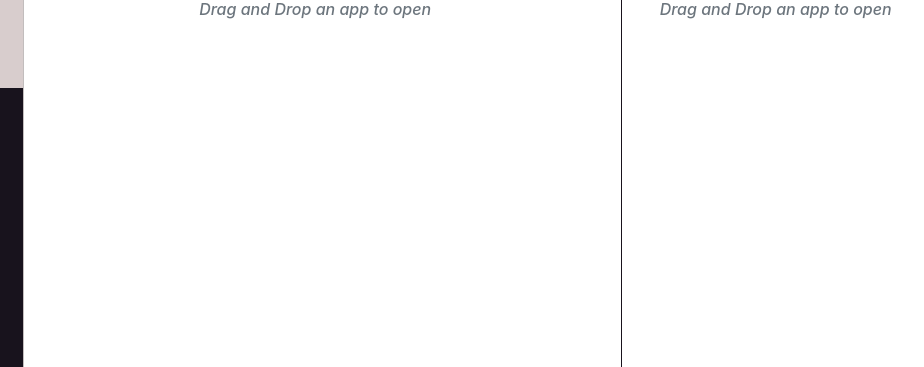
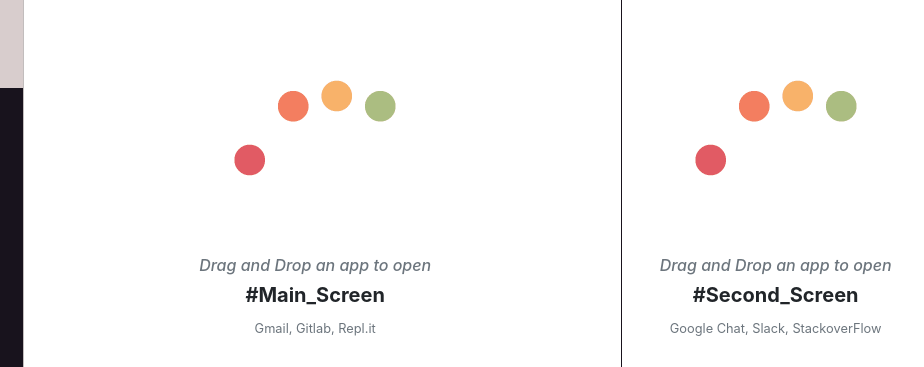
Before and after one commit to akhilrao2797/AllinOne, an Electron app: page dashboard1.html in a window 1000 px wide. Shown: the top 367 px of the page, 76-1000 px from the left. Drawn offline with Linux system fonts and the light colour scheme; no server answers.

Commit message:
Added loading animation

```diff
--- a/assests/css/dashboard1.css
+++ b/assests/css/dashboard1.css
@@ -33,6 +33,7 @@
     height: 100vh;
     width: 92vw
 }
-#webview-1{
-    border-right:0.1em solid #19131D
+
+#webview-1 {
+    border-right: 0.1em solid #19131D
 }
--- a/assests/js/dashboard1.js
+++ b/assests/js/dashboard1.js
@@ -24,6 +24,14 @@ function webviewCreator(url, id, preload) {
     ele.style = "top:0; display:inline-flex !important; width: 100%; height: 99.5%;";
     ele.setAttribute('preload', preload);
     ele.setAttribute('allowpopups', '')
+    ele.addEventListener('did-finish-load', () => {
+        loading.style.display='none'
+        ele.style.display = "inline-flex"
+    })
+    ele.addEventListener('dom-ready', () => {
+        ele.openDevTools()
+    })
+
     return ele
 }
 
@@ -52,6 +60,7 @@ function drag(ev) {
 
 function drop(ev) {
     ev.preventDefault();
+    loading.style.display='block'
     var data = ev.dataTransfer.getData("text/plain");
     if (document.getElementById(data).id === 'gmail-button') {
         ev.target.innerHTML = ''
@@ -66,6 +75,9 @@ function drop(ev) {
         ev.target.appendChild(gitView)
     }
 }
+
+
+
 gmailButton.addEventListener('click', () => {
     webview1.innerHTML = ''
     webview1.appendChild(gmailView)
--- a/dashboard1.html
+++ b/dashboard1.html
@@ -44,12 +44,26 @@
             <section class="row" id="wrapper">
                 <article id="webview-1" class="col-sm-8" ondrop="drop(event)" ondragover="allowDrop(event)"
                     ondragenter="dragEnter1(event)" ondragleave="dragExit1(event)">
+                    <div id="loading">
+                        <img src="./assests/loading_animation.gif" alt="loader" class="mx-auto d-block">
+                    </div>
                     <h6 class="text-center text-secondary"><i>Drag and Drop an app to open</i></h6>
+                    <h5 class="text-center"><strong>#Main_Screen</strong></h5>
+                    <p class="text-center text-secondary">
+                        <small>Gmail, Gitlab, Repl.it</small>
+                    </p>
                 </article>
                 <div class="drag-handler"></div>
                 <article id="webview-2" class="col-sm-4" ondrop="drop(event)" ondragover="allowDrop(event)"
                     ondragenter="dragEnter2(event)" ondragleave="dragExit2(event)">
+                    <div id="loading">
+                        <img src="./assests/loading_animation.gif" alt="loader" class="mx-auto d-block">
+                    </div>
                     <h6 class="text-center text-secondary"><i>Drag and Drop an app to open</i></h6>
+                    <h5 class="text-center"><strong>#Second_Screen</strong></h5>
+                    <p class="text-center text-secondary">
+                        <small>Google Chat, Slack, StackoverFlow</small>
+                    </p>
                 </article>
             </section>
         </main>
```
